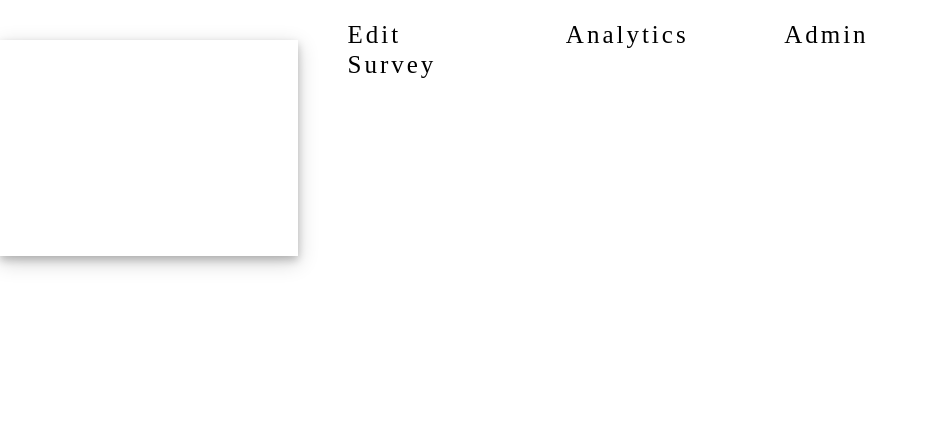
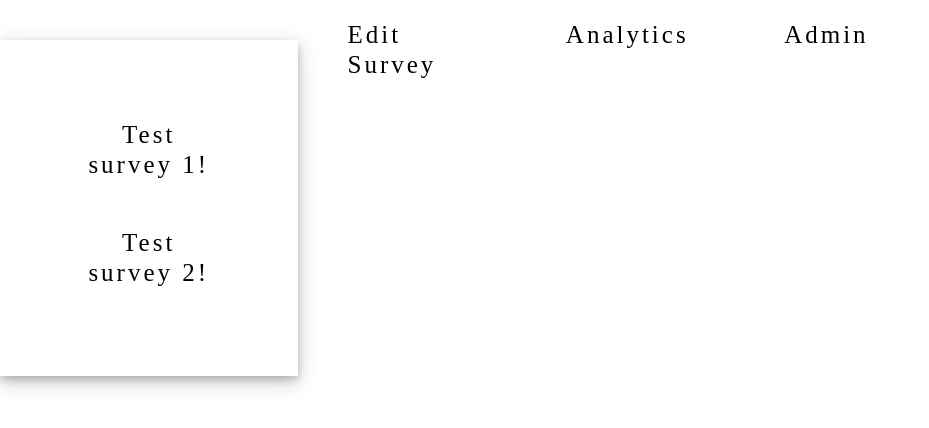
Before and after one commit to tylerdrewwork/Surveasy, a React (Create React App) app in the folder client/: page /admin in a window 1280 px wide. Shown: the top 428 px of the page, without its empty margins (0-929 px from the left). Built offline with nearby package versions, Linux system fonts and the light colour scheme; the HTML template or start-up script is replaced by a standard one.

Commit message:
adding in the new admin page getting the looping to work 3

```diff
--- a/client/src/pages/admin.js
+++ b/client/src/pages/admin.js
@@ -22,8 +22,7 @@ function Admin() {
     //   )
     //   .catch(err => console.log(err));
     setSurvey({
-        id: "shubhi",
-        surveys: [
+        1:
             {
                 title: "Test survey 1!",
                 active: true,
@@ -58,7 +57,7 @@ function Admin() {
                     }
                 ]
             },
-            {
+        2: {
                 title: "Test survey 2!",
                 active: true,
                 public: true,
@@ -92,7 +91,6 @@ function Admin() {
                     }
                 ]
             }
-        ]
     })
 
 
@@ -112,9 +110,9 @@ function Admin() {
 
           <Col sx={3} md ={3}>
               <div className = "back-div">
-              {Object.keys(survey).map((keyName, i) => (
+              {Object.keys(survey).map(key => (
 
-                    <SurveyList name = {survey[keyName].title} onClick={() => accessSurvey(survey[keyName].title)} >
+                    <SurveyList name = {survey[key].title} onClick={() => accessSurvey(survey[key].title)} >
                     </SurveyList>
                ))}
 
```
